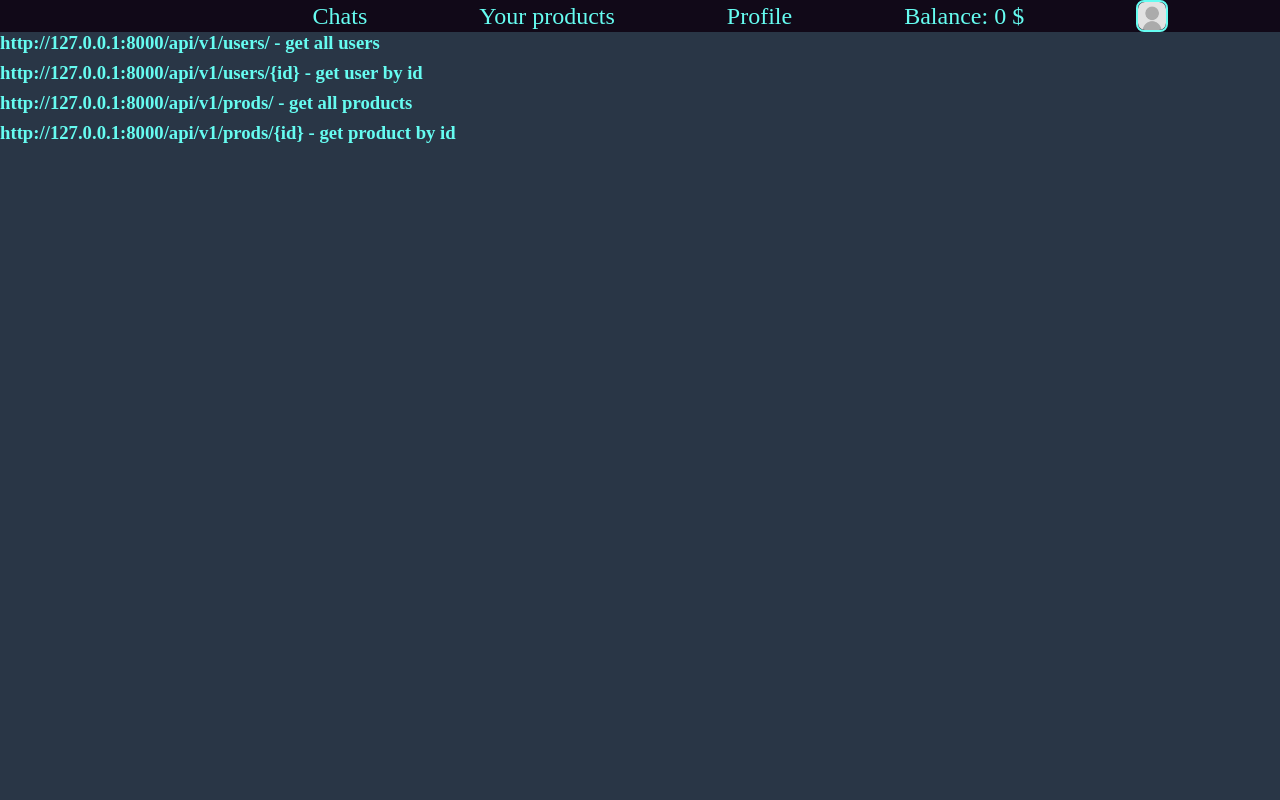
After one commit to Antinormanist/Seller-shop, a Django app: page /api/v1/documentation/ in a window 1280 px wide. The commit adds this page. Run offline with Django 4.2, Linux system fonts and the light colour scheme; the visitor is signed in with stand-in values (Sample User, id 1); parts of the project's set-up code (start-up, migrations or seed data) failed here and were passed over.

Commit message:
add documentation for api

```diff
--- /dev/null
+++ b/api/templates/ap/api.html
@@ -0,0 +1,44 @@
+{% load static %}
+
+<!DOCTYPE html>
+<html lang="en">
+<head>
+    <meta charset="UTF-8">
+    <meta name="viewport" content="width=device-width, initial-scale=1.0">
+    <link rel="stylesheet" href="{% static "api/css/api.css" %}">
+    <title>{{ title }}</title>
+</head>
+<body>
+    <div class="user-menu none">
+        <ul class="category-menu-list">
+            <li class="category-menu-item"><a href="{% url "user:chats" %}">Chats</a></li>
+            <li class="category-menu-item"><a href="{% url "main:user_products" %}">Your products</a></li>
+            <!-- <li class="category-menu-item"><a href="#">Profile</a></li> -->
+            <li class="category-menu-item"><a href="{% url "user:profile" %}">Profile</a></li>
+            <li class="category-menu-item"><a href="{% url "user:balance" %}">Balance: {{ request.user.balance }} $</a></li>
+        </ul>
+    </div>
+    <header>
+        <div class="header">
+            <ul class="header-list">
+                <li class="header-item not-image btn-li"><button class="btn"><img class="menu" src="{% static "menu.png" %}" alt="menu"></button></li>
+                <li class="header-item not-image"><a href="{% url "user:chats" %}">Chats</a></li>
+                <li class="header-item not-image"><a href="{% url "main:user_products" %}">Your products</a></li>
+                <!-- <li class="header-item not-image"><a href="#">Profile</a></li> -->
+                <li class="header-item not-image"><a href="{% url "user:profile" %}">Profile</a></li>
+                <li class="header-item not-image"><a href="{% url "user:balance" %}">Balance: {{ request.user.balance }} $</a></li>
+                <li class="header-item image"><img class="img" src="{{ request.user.image.url }}" alt="pfp"></li>
+            </ul>
+        </div>
+    </header>
+
+    <main>
+        <h3>http://127.0.0.1:8000/api/v1/users/ - get all users</h3>
+        <h3>http://127.0.0.1:8000/api/v1/users/{id} - get user by id</h3>
+        <h3>http://127.0.0.1:8000/api/v1/prods/ - get all products</h3>
+        <h3>http://127.0.0.1:8000/api/v1/prods/{id} - get product by id</h3>
+    </main>
+
+    <script src="{% static "main/js/goods_menu.js" %}"></script>
+</body>
+</html>
--- a/api/urls.py
+++ b/api/urls.py
@@ -8,5 +8,6 @@ urlpatterns = [
     path('users/', views.user_view, name='user'),
     path('users/<int:id>/', views.user_view, name='user-id'),
     path('prods/', views.product_view, name='prod'),
-    path('prods/<int:id>/', views.product_view, name='prod-id')
+    path('prods/<int:id>/', views.product_view, name='prod-id'),
+    path('documentation/', views.docs, name='documentation')
 ]
--- a/api/views.py
+++ b/api/views.py
@@ -27,3 +27,10 @@ def product_view(request, id=None):
         else:
             serializer = ProductSerializer(Products.objects.all(), many=True)
         return Response(serializer.data)
+
+
+def docs(request):
+    context = {
+        'title': 'API documentation'
+    }
+    return render(request, 'ap/api.html', context)
--- /dev/null
+++ b/static/api/css/api.css
@@ -0,0 +1,203 @@
+* {
+    margin: 0;
+    padding: 0;
+}
+
+body {
+    display: grid;
+    min-height: 100vh;
+    max-height: 1950px;
+    grid-template-columns: 100%;
+    grid-template-rows: 4% 96%;
+}
+
+button:hover {
+    cursor: pointer;
+}
+
+::-webkit-scrollbar {
+    width: 12px; /* Ширина вертикальной полосы прокрутки */
+    height: 12px; /* Высота горизонтальной полосы прокрутки */
+}
+
+::-webkit-scrollbar-thumb {
+    background-color: #5fdbd3; /* Цвет ползунка */
+    border-radius: 10px; /* Закругление углов ползунка */
+}
+
+::-webkit-scrollbar-track {
+    background-color: #45a7a0; /* Цвет дорожки */
+    border-radius: 10px; /* Закругление углов дорожки */
+}
+
+.products .seen .pag-enabled a {
+    color: #418883;
+}
+
+.products .seen .pag-enabled a:hover {
+    text-decoration: none;
+    cursor: default;
+}
+
+ul {
+    list-style-type: none;
+}
+
+.center {
+    display: flex;
+    align-items: center;
+}
+
+a {
+    text-decoration: none;
+}
+
+.paginator .unenabled {
+    color: #4ab4ad;
+}
+
+.paginator .unenabled:hover {
+    text-decoration: none;
+    cursor: default;
+}
+
+.paginator .current {
+    border: 2px solid #1a6d67;
+}
+
+.paginator .current:hover {
+    text-decoration: none;
+    cursor: default;
+}
+
+.hidden {
+    display: none;
+}
+
+.none {
+    display: none;
+}
+
+/* HEADER */
+
+.header {
+    height: 100%;
+    justify-content: space-between;
+    background-color: #110918;
+}
+
+.header-list {
+    height: 100%;
+    display: flex;
+    justify-content: flex-end;
+}
+
+.header-item {
+    margin-right: 7rem;
+}
+
+.img {
+    height: 100%;
+    border-radius: 25%;
+}
+
+.image {
+    border: 2px solid #66FCF1;
+    border-radius: 25%;
+}
+
+.not-image {
+    display: flex;
+    align-items: center;
+    font-size: 1.5rem;
+}
+
+.not-image a {
+    color: #66FCF1;
+}
+
+.not-image a:hover {
+    text-decoration: underline;
+}
+
+.btn {
+    height: 100%;
+    border: 2px solid #66FCF1;
+    border-radius: 15px;
+}
+
+.btn-li {
+    display: none;
+}
+
+.btn:hover {
+    cursor: pointer;
+}
+
+.menu {
+    height: 100%;
+}
+
+
+.user-menu {
+    position: absolute;
+    left: 50%;
+    top: 20%;
+    height: 260px;
+    width: 135px;
+    background-color: #466d9c;
+    border: 2px solid #66FCF1;
+    border-radius: 15px;
+    padding: 5px;
+}
+
+.category-menu-list {
+    display: flex;
+    flex-direction: column;
+}
+
+.category-menu-item {
+    margin-top: 1rem;
+    text-align: center;
+}
+
+.category-menu-item a {
+    color: #66FCF1;
+    font-size: 1.5rem;
+}
+
+.category-menu-item a:hover {
+    text-decoration: underline;
+}
+
+body .none {
+    display: none;
+}
+
+main {
+    background-color: #293646;
+}
+
+h3 {
+    color: #66FCF1;
+    margin-bottom: 8px;
+}
+
+
+
+/* QUERIES */
+@media screen and (max-width: 1200px) {
+    .header-item {
+        margin-right: 2rem;
+    }
+}
+
+@media screen and (max-width: 938px) {
+    .header-item {
+        display: none;
+    }
+
+    .btn-li {
+        display: block;
+    }
+}
--- a/user/templates/user/profile.html
+++ b/user/templates/user/profile.html
@@ -20,7 +20,7 @@
             <li class="category-menu-item"><a href="{% url "user:chats" %}">Chats</a></li>
             <li class="category-menu-item"><a href="{% url "main:user_products" %}">Your products</a></li>
             <!-- <li class="category-menu-item"><a href="#">Profile</a></li> -->
-            <li class="category-menu-item"><a href="{% url "user:balance" %}">Top up balance</a></li>
+            <li class="category-menu-item"><a href="{% url "api:documentation" %}">API</a></li>
             <li class="category-menu-item"><a href="{% url "user:balance" %}">Balance: {{ request.user.balance }} $</a></li>
         </ul>
     </div>
@@ -31,7 +31,7 @@
                 <li class="header-item not-image"><a href="{% url "user:chats" %}">Chats</a></li>
                 <li class="header-item not-image"><a href="{% url "main:user_products" %}">Your products</a></li>
                 <!-- <li class="header-item not-image"><a href="#">Profile</a></li> -->
-                <li class="header-item not-image"><a href="{% url "user:balance" %}">Top up balance</a></li>
+                <li class="header-item not-image"><a href="{% url "api:documentation" %}">API</a></li>
                 <li class="header-item not-image"><a href="{% url "user:balance" %}">Balance: {{ request.user.balance }} $</a></li>
                 <li class="header-item image"><img class="img" src="{{ request.user.image.url }}" alt="pfp"></li>
             </ul>
```
